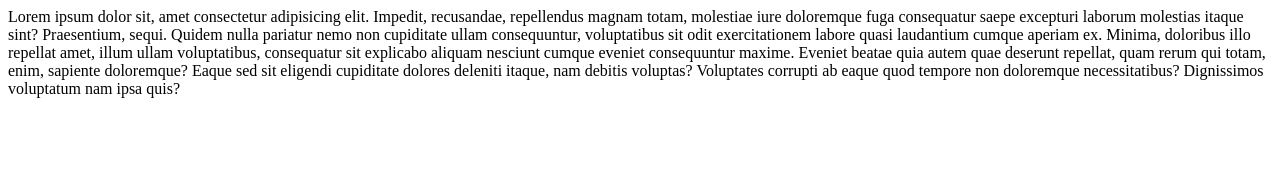
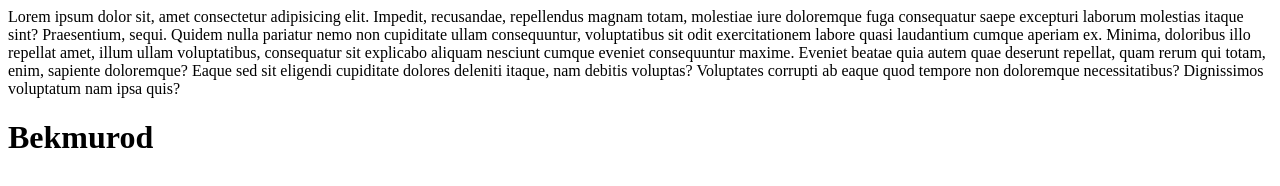
Before and after one commit to muxammedovv/git-hub-part22, a plain HTML site: page index.html in a window 1280 px wide. Drawn offline with Linux system fonts and the light colour scheme.

Commit message:
yana ozgartirlsin

```diff
--- a/index.html
+++ b/index.html
@@ -7,5 +7,6 @@
 </head>
 <body>
   Lorem ipsum dolor sit, amet consectetur adipisicing elit. Impedit, recusandae, repellendus magnam totam, molestiae iure doloremque fuga consequatur saepe excepturi laborum molestias itaque sint? Praesentium, sequi. Quidem nulla pariatur nemo non cupiditate ullam consequuntur, voluptatibus sit odit exercitationem labore quasi laudantium cumque aperiam ex. Minima, doloribus illo repellat amet, illum ullam voluptatibus, consequatur sit explicabo aliquam nesciunt cumque eveniet consequuntur maxime. Eveniet beatae quia autem quae deserunt repellat, quam rerum qui totam, enim, sapiente doloremque? Eaque sed sit eligendi cupiditate dolores deleniti itaque, nam debitis voluptas? Voluptates corrupti ab eaque quod tempore non doloremque necessitatibus? Dignissimos voluptatum nam ipsa quis?
+  <h1>Bekmurod</h1>
 </body>
 </html>
```
